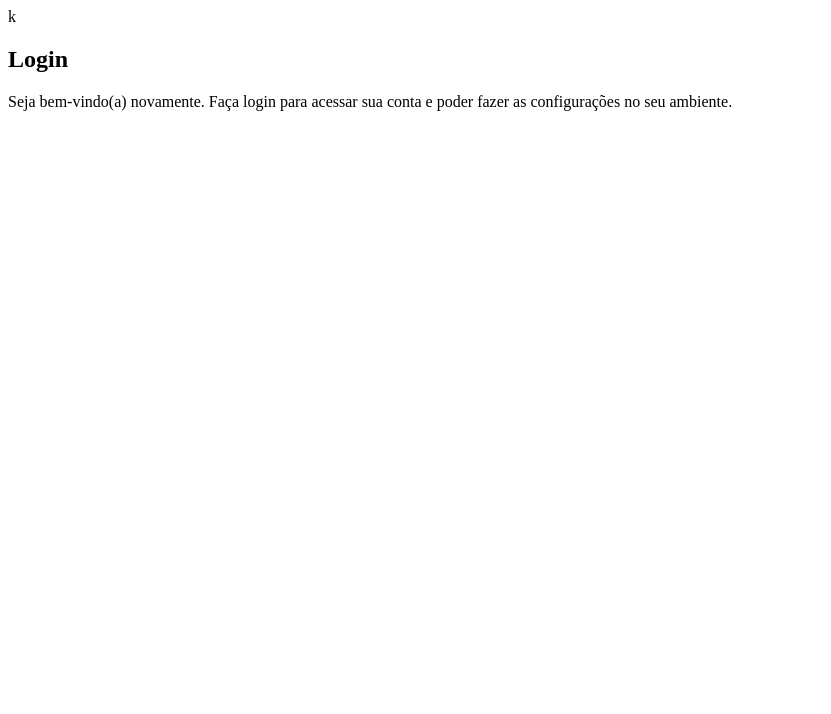
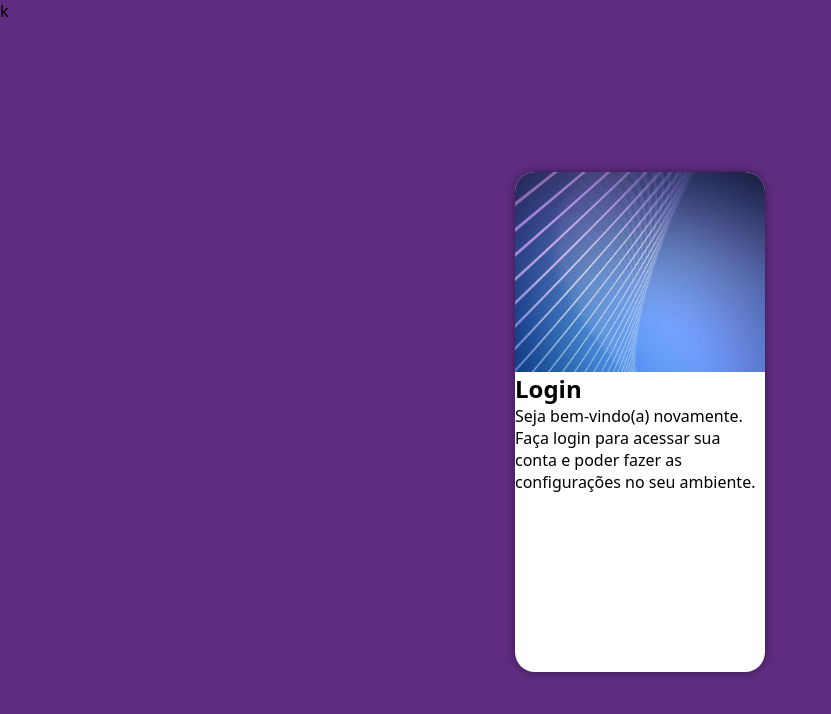
Before and after one commit to TiagooGobbo/Projeto-Login, a plain HTML site: page index.html in a window 1280 px wide. Shown: the whole page, without its empty margins (0-831 px from the left). Drawn offline with Linux system fonts and the light colour scheme.

Commit message:
Projeto-Login atualizado

```diff
--- a/estilos/style.css
+++ b/estilos/style.css
@@ -1 +1,46 @@
 @charset "UTF-8";
+
+/*  Paleta de cores
+    Verde: #49a09d
+    Lilás: #5f2c82
+*/
+
+* {
+    font-family: system-ui, -apple-system, BlinkMacSystemFont, 'Segoe UI', Roboto, Oxygen, Ubuntu, Cantarell, 'Open Sans', 'Helvetica Neue', sans-serif;
+    padding: 0px;
+    margin: 0px;
+    box-sizing: border-box;
+}
+
+body, html {
+    background-color: #5f2c82;
+    height: 100vh;
+    width: 100vw;
+}
+
+main {
+    position: relative;
+    height: 100vh;
+    width: 100vw;
+}
+
+section#login {
+    position: absolute;
+    top: 50%;
+    left: 50%;
+    transform: translate(-50%, -50%);
+    overflow: hidden;
+
+    background-color: white;
+    height: 500px;
+    width: 250px;
+    border-radius: 20px;
+    box-shadow: 0px 0px 10px rgba(0, 0, 0, 0.452);
+}
+
+section#login > div#imagem {
+    background-image: url(../imagens/pexels-sean-whang-804269.jpg);
+    background-repeat: no-repeat;
+    background-size: cover;
+    height: 200px;
+}
```
